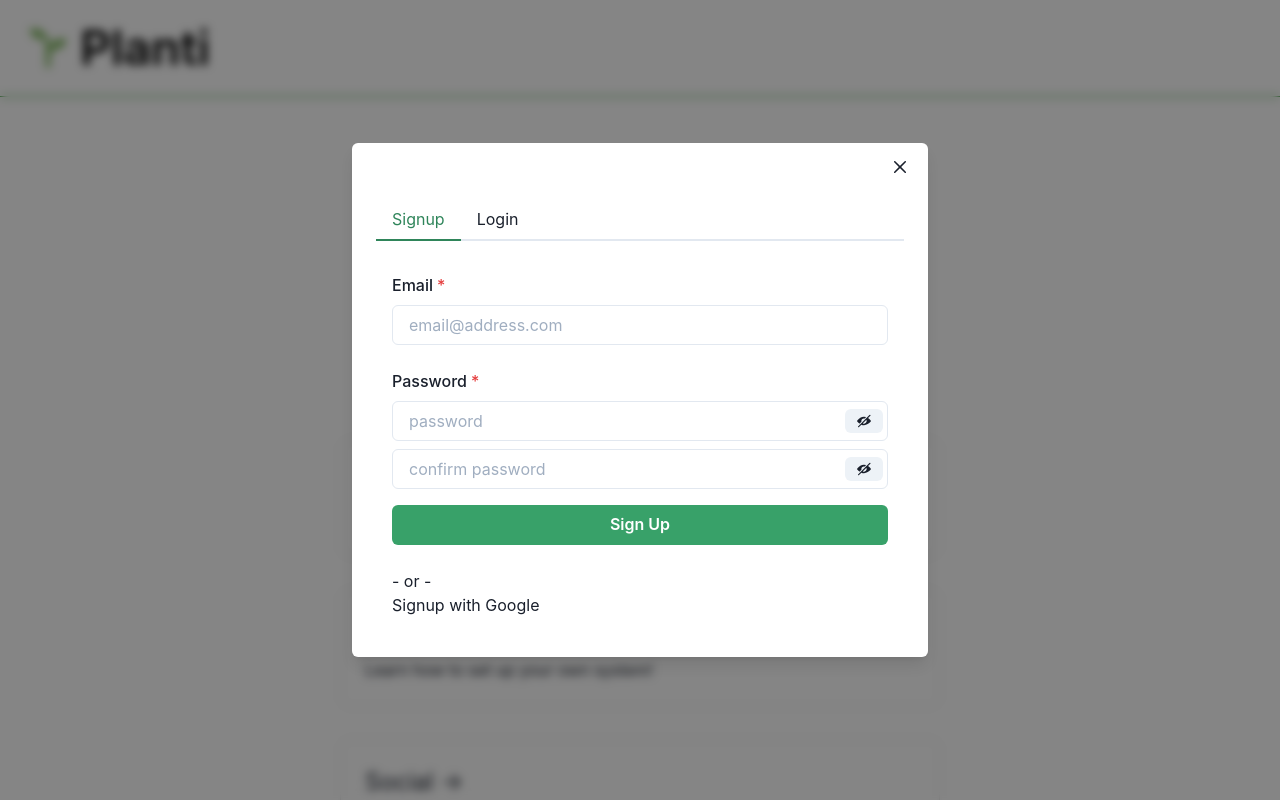
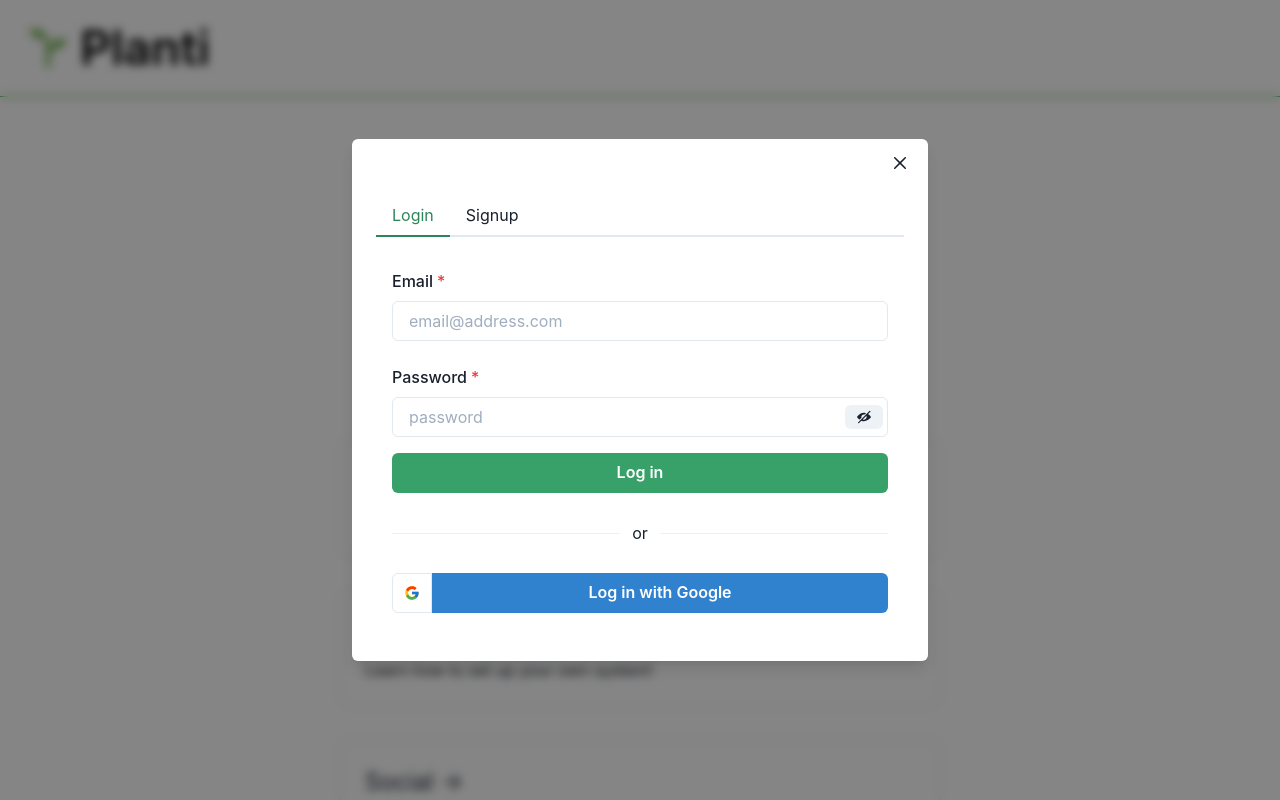
Before and after one commit to tomwalsh96/planti, a Next.js app in the folder web-app/: page / in a window 1280 px wide. Both pictures are taken after a click on the button "Get Started". Shown: the top 800 px of the page. Built offline with nearby package versions, Linux system fonts and the light colour scheme; no server answers.

Commit message:
google federated authentication button

```diff
--- a/web-app/components/getStartedModal/getStartedModal.jsx
+++ b/web-app/components/getStartedModal/getStartedModal.jsx
@@ -1,6 +1,8 @@
 import styles from './getStartedModal.module.css'
 import {
   Button,
+  ButtonGroup,
+  IconButton,
   Modal,
   ModalOverlay,
   ModalContent,
@@ -25,37 +27,50 @@ import {
   AlertIcon,
   AlertTitle,
   AlertDescription,
-  CircularProgress
+  CircularProgress,
+  Box,
+  Center,
+  Flex,
+  Spacer,
+  Divider,
+  Text,
+  Stack
 } from '@chakra-ui/react';
 import {
   ViewIcon,
   ViewOffIcon
 } from '@chakra-ui/icons';
+import { FcGoogle } from "react-icons/fc";
+import { GoogleButton } from 'react-google-button';
 import {
   Formik,
   Form,
   Field } from 'formik'
 import { useState } from 'react';
 import { useRouter } from 'next/router';
-import { auth, signInWithEmailAndPassword, createUserWithEmailAndPassword } from '../../services/firebase';
+import { auth, signInWithEmailAndPassword, signInWithPopup, GoogleAuthProvider, createUserWithEmailAndPassword } from '../../services/firebase';
 
 
 
 export default function GetStartedModal() {
 
-  // open/close modal
+  // states
   const { isOpen, onOpen, onClose } = useDisclosure();
-
-  // toggle password visibility
-  const [showPass, setShowPass] = useState(false);
-  const showPassToggle = () => setShowPass(!showPass);
-
-  const router = useRouter();
-
-  // // email and password states
   const [email, setEmail] = useState('');
   const [password, setPassword] = useState('');
   const [confirmation, setConfirmation] = useState("");
+  const [showPass, setShowPass] = useState(false);
+  const [signupError, setSignupError] = useState('');
+  const [loginError, setLoginError] = useState('');
+  const [googleError, setGoogleError] = useState('');
+  const [isLoading, setIsLoading] = useState(false);
+  const [isLoadingGoogle, setIsLoadingGoogle] = useState(false);
+
+  // toggle password visibility
+  const showPassToggle = () => setShowPass(!showPass);
+
+  // init router
+  const router = useRouter();
 
   // login submission
   const handleSignup = async event => {
@@ -91,6 +106,7 @@ export default function GetStartedModal() {
   const handleLogin = async event => {
     event.preventDefault();
     setLoginError(null);
+    setGoogleError(null);
     setIsLoading(true);
     signInWithEmailAndPassword(auth, email, password)
       .then((userCredential) => {
@@ -110,10 +126,26 @@ export default function GetStartedModal() {
       });
   };
 
-  // temp error handling
-  const [signupError, setSignupError] = useState('');
-  const [loginError, setLoginError] = useState('');
-  const [isLoading, setIsLoading] = useState(false);
+  // google authentication
+  const googleAuth = async event => {
+    event.preventDefault();
+    setLoginError(null);
+    setGoogleError(null);
+    setIsLoadingGoogle(true);
+    signInWithPopup(auth, new GoogleAuthProvider())
+      .then((result) => {
+        setIsLoadingGoogle(false);
+        onClose();
+        router.push("/dashboard");
+      }).catch((error) => {
+        if ( error.code == "auth/popup-closed-by-user") {
+          setGoogleError("Popup closed by user.");
+        }  else {
+          setGoogleError(error.message);
+        }
+        setIsLoadingGoogle(false);
+      });
+  }
 
   return (
     <>
@@ -143,12 +175,109 @@ export default function GetStartedModal() {
               <TabList
                 mb='1em'
               >
+                <Tab>Login</Tab>
                 <Tab>Signup</Tab>
-                <Tab>Login</Tab>
               </TabList>
               <TabPanels
                 className={styles.tabPanels}
               >
+                <TabPanel>
+                  <Formik>
+                    <form onSubmit={handleLogin}>
+                      <FormControl isRequired>
+                        <FormLabel>Email</FormLabel>
+                        <Input
+                          type="email"
+                          placeholder="email@address.com"
+                          onChange={event => setEmail(event.currentTarget.value)}
+                        />
+                      </FormControl>
+                      <FormControl isRequired mt={6}>
+                        <FormLabel>Password</FormLabel>
+                        <InputGroup>
+                          <Input
+                            type={showPass ? 'text' : 'password'}
+                            placeholder="password"
+                            onChange={event => setPassword(event.currentTarget.value)}
+                          />
+                          <InputRightElement width="3rem">
+                            <Button h="1.5rem" size="sm" onClick={showPassToggle}>
+                              {showPass ? <ViewIcon /> : <ViewOffIcon />}
+                            </Button>
+                          </InputRightElement>
+                        </InputGroup>
+                      </FormControl>
+                      <Button
+                        colorScheme="green"
+                        variant="solid"
+                        type="submit"
+                        width="full"
+                        mt={4}
+                      >
+                        {isLoading ? (
+                          <CircularProgress isIndeterminate size="24px" color="green" />
+                        ) : (
+                          'Log in'
+                        )}
+                      </Button>
+                      {loginError && (
+                        <Alert
+                          mt={4}
+                          status='error'
+                        >
+                        <AlertIcon />
+                        <AlertTitle>{loginError}</AlertTitle>
+                        <AlertDescription>Try again.</AlertDescription>
+                      </Alert>
+                      )}
+                    </form>
+                  </Formik>
+                  <Box
+                    pt="4"
+                    pb="2"
+                  >
+                    <Flex
+                      align="center"
+                    >
+                      <Divider />
+                      <Text p="3">or</Text>
+                      <Divider />
+                    </Flex>
+                    <ButtonGroup
+                      isAttached
+                      variant='outline'
+                      width="full"
+                      mt={4}
+                    >
+                      <IconButton
+                        icon={<FcGoogle />}
+                        onClick={googleAuth}
+                      />
+                      <Button
+                        colorScheme="blue"
+                        variant="solid"
+                        width="full"
+                        onClick={googleAuth}
+                      >
+                        {isLoadingGoogle ? (
+                          <CircularProgress isIndeterminate size="24px" colorScheme="blue" />
+                        ) : (
+                          'Log in with Google'
+                        )}
+                      </Button>
+                    </ButtonGroup>
+                    {googleError && (
+                        <Alert
+                          mt={4}
+                          status='error'
+                        >
+                        <AlertIcon />
+                        <AlertTitle>{googleError}</AlertTitle>
+                        <AlertDescription>Try again.</AlertDescription>
+                      </Alert>
+                      )}
+                  </Box>
+                </TabPanel>
                 <TabPanel>
                   <Formik>
                     <form onSubmit={handleSignup}>
@@ -189,6 +318,19 @@ export default function GetStartedModal() {
                           </InputRightElement>
                         </InputGroup>
                       </FormControl>
+                      <Button
+                        colorScheme="green"
+                        variant="solid"
+                        type="submit"
+                        width="full"
+                        mt={4}
+                      >
+                        {isLoading ? (
+                          <CircularProgress isIndeterminate size="24px" color="teal" />
+                        ) : (
+                          'Sign up'
+                        )}
+                      </Button>
                       {signupError && (
                         <Alert
                           mt={4}
@@ -199,85 +341,53 @@ export default function GetStartedModal() {
                         <AlertDescription>Try again.</AlertDescription>
                       </Alert>
                       )}
+                    </form>
+                  </Formik>
+                  <Box
+                    pt="4"
+                    pb="2"
+                  >
+                    <Flex
+                      align="center"
+                    >
+                      <Divider />
+                      <Text p="3">or</Text>
+                      <Divider />
+                    </Flex>
+                    <ButtonGroup
+                      isAttached
+                      variant='outline'
+                      width="full"
+                      mt={4}
+                    >
+                      <IconButton
+                        icon={<FcGoogle />}
+                        onClick={googleAuth}
+                      />
                       <Button
-                        colorScheme="green"
+                        colorScheme="blue"
                         variant="solid"
-                        type="submit"
                         width="full"
-                        mt={4}
+                        onClick={googleAuth}
                       >
-                        {isLoading ? (
-                          <CircularProgress isIndeterminate size="24px" color="teal" />
+                        {isLoadingGoogle ? (
+                          <CircularProgress isIndeterminate size="24px" colorScheme="blue" />
                         ) : (
-                          'Sign Up'
+                          'Sign up with Google'
                         )}
                       </Button>
-                    </form>
-                  </Formik>
-                  <div
-                    className={styles.federatedProvider}
-                  >
-                    <p>- or -</p>
-                    <p>Signup with Google</p>
-                  </div>
-                </TabPanel>
-                <TabPanel>
-                  <Formik>
-                    <form onSubmit={handleLogin}>
-                      <FormControl isRequired>
-                        <FormLabel>Email</FormLabel>
-                        <Input
-                          type="email"
-                          placeholder="email@address.com"
-                          onChange={event => setEmail(event.currentTarget.value)}
-                        />
-                      </FormControl>
-                      <FormControl isRequired mt={6}>
-                        <FormLabel>Password</FormLabel>
-                        <InputGroup>
-                          <Input
-                            type={showPass ? 'text' : 'password'}
-                            placeholder="password"
-                            onChange={event => setPassword(event.currentTarget.value)}
-                          />
-                          <InputRightElement width="3rem">
-                            <Button h="1.5rem" size="sm" onClick={showPassToggle}>
-                              {showPass ? <ViewIcon /> : <ViewOffIcon />}
-                            </Button>
-                          </InputRightElement>
-                        </InputGroup>
-                      </FormControl>
-                      {loginError && (
+                    </ButtonGroup>
+                    {googleError && (
                         <Alert
                           mt={4}
                           status='error'
                         >
                         <AlertIcon />
-                        <AlertTitle>{loginError}</AlertTitle>
+                        <AlertTitle>{googleError}</AlertTitle>
                         <AlertDescription>Try again.</AlertDescription>
                       </Alert>
                       )}
-                      <Button
-                        colorScheme="green"
-                        variant="solid"
-                        type="submit"
-                        width="full"
-                        mt={4}
-                      >
-                        {isLoading ? (
-                          <CircularProgress isIndeterminate size="24px" color="teal" />
-                        ) : (
-                          'Log In'
-                        )}
-                      </Button>
-                    </form>
-                  </Formik>
-                  <div
-                    className={styles.federatedProvider}
-                  >
-                    <p>- or -</p>
-                    <p>Login with Google</p>
-                  </div>
+                  </Box>
                 </TabPanel>
               </TabPanels>
             </Tabs>
--- a/web-app/components/getStartedModal/getStartedModal.module.css
+++ b/web-app/components/getStartedModal/getStartedModal.module.css
@@ -1,7 +1,3 @@
 .tabs {
   padding: 3rem 0 1rem 0;
 }
-
-.federatedProvider {
-    padding: 1.5rem 0 0 0;
-}
--- a/web-app/package.json
+++ b/web-app/package.json
@@ -18,7 +18,9 @@
     "framer-motion": "^6.2.9",
     "next": "12.1.4",
     "react": "18.0.0",
-    "react-dom": "18.0.0"
+    "react-dom": "18.0.0",
+    "react-google-button": "^0.7.2",
+    "react-icons": "^4.3.1"
   },
   "devDependencies": {
     "eslint": "8.13.0",
--- a/web-app/pages/index.jsx
+++ b/web-app/pages/index.jsx
@@ -52,7 +52,7 @@ export default function Home() {
           >
             <a className={styles.card}>
               <h2>Social &rarr;</h2>
-              <p>Upload your own creation and discover see what others built.</p>
+              <p>Upload your own creation and see what others built.</p>
             </a>
           </Link>
 
--- a/web-app/services/firebase.js
+++ b/web-app/services/firebase.js
@@ -1,7 +1,7 @@
 import { initializeApp } from "firebase/app";
 import { getAnalytics } from "firebase/analytics";
 import { getFirestore } from "firebase/firestore";
-import { getAuth, signInWithEmailAndPassword, createUserWithEmailAndPassword, onAuthStateChanged, signOut } from "firebase/auth";
+import { getAuth, signInWithEmailAndPassword, createUserWithEmailAndPassword, signInWithPopup, GoogleAuthProvider, onAuthStateChanged, signOut } from "firebase/auth";
 
 const firebaseConfig = {
   apiKey: process.env.NEXT_PUBLIC_FIREBASE_API_KEY,
@@ -32,4 +32,4 @@ if (firebaseConfig?.projectId) {
 
 }
 
-export {analytics, firestore, auth, signInWithEmailAndPassword, createUserWithEmailAndPassword, onAuthStateChanged, signOut };
+export {analytics, firestore, auth, signInWithEmailAndPassword, createUserWithEmailAndPassword, signInWithPopup, GoogleAuthProvider, onAuthStateChanged, signOut };
```
Also changed, not shown: 2 other files (tests, documents, lock files or other folders).
